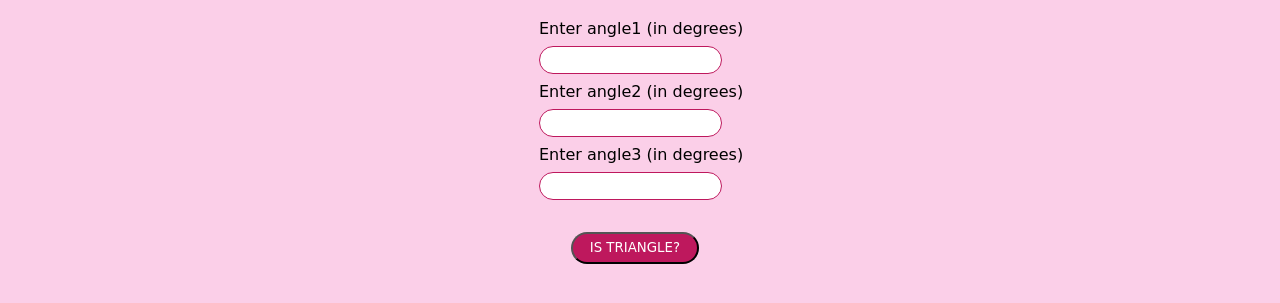
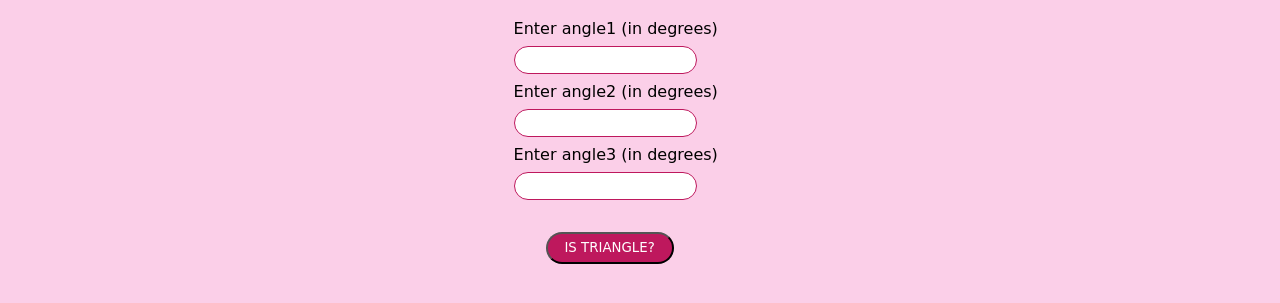
Before and after one commit to romabulani/markTwelve-funWithTriangles, a plain HTML site: page index.html in a window 1280 px wide. Shown: the part 209-512 px from the top of the page. Drawn offline with Linux system fonts and the light colour scheme; a web font is replaced by a local one.

Commit message:
updated style

```diff
--- a/style.css
+++ b/style.css
@@ -29,8 +29,8 @@ a{
 }
 
 #container{
-    width: 50%;
-    margin-left: 42%;
+    /* width: 50%; */
+    margin: 0% 40%;
 }
 
 h1{
@@ -69,7 +69,7 @@ span{
 }
 
 #container-quiz{
-    margin-left: 30%;
+    margin: 0% 30%;
 }
 
 .quiz-button{
```
